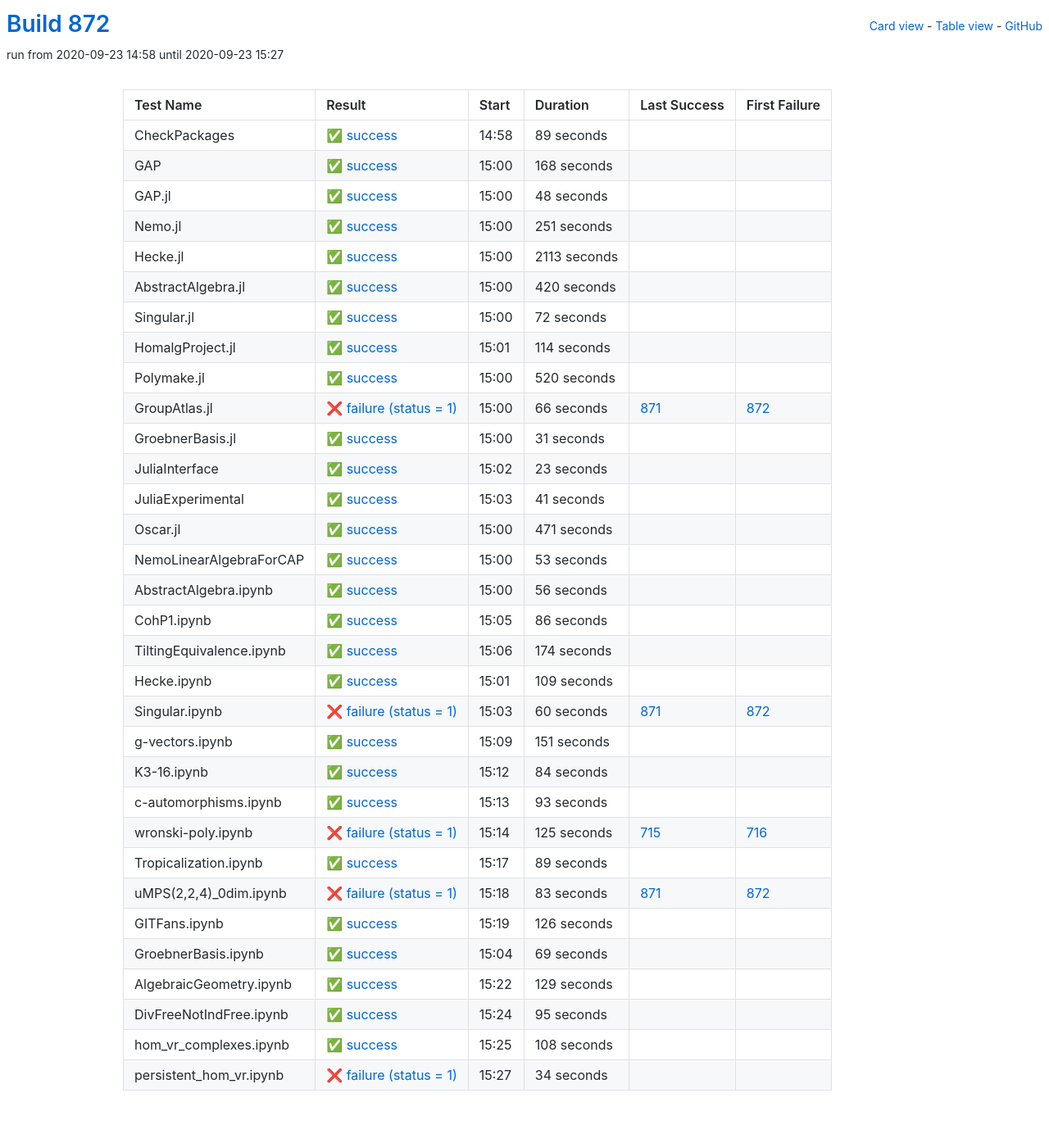
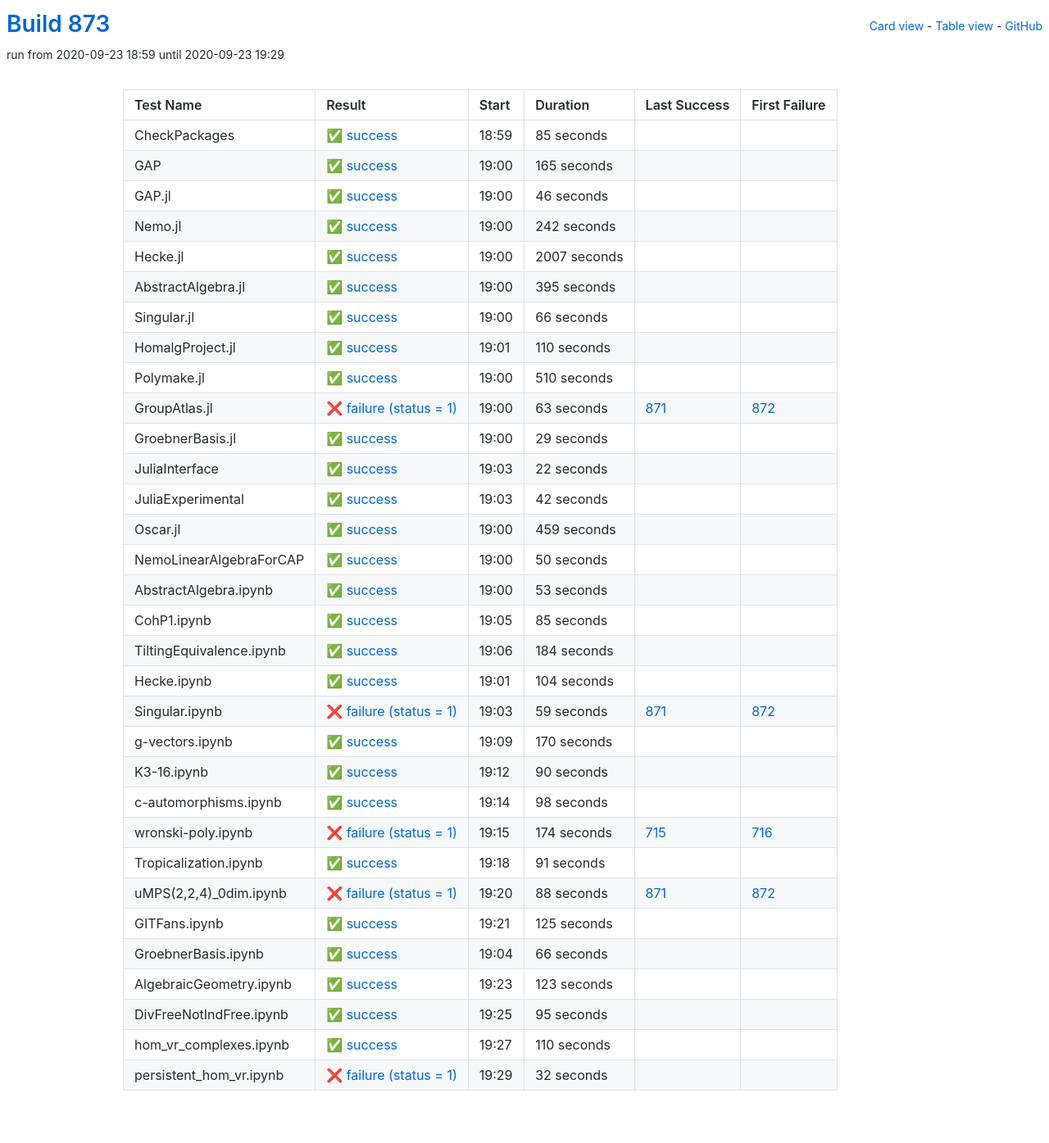
Before and after one commit to oscar-system/oscar-ci-status-stable, a Jekyll site: the page built from table.html, in a window 1280 px wide. Shown: the whole page at 82% size. Built offline with Jekyll 4.4.1, drawn with Linux system fonts in a browser that asks for light colours.

Commit message:
Build #873

```diff
--- a/_data/ci.yml
+++ b/_data/ci.yml
@@ -1,6 +1,6 @@
 ---
-build: 872
-build_url: https://oscarci.mathematik.uni-kl.de/job/oscar-stable/872/
+build: 873
+build_url: https://oscarci.mathematik.uni-kl.de/job/oscar-stable/873/
 job: oscar-stable
 organization: oscar-system
 repo: oscar-ci-status-stable
@@ -8,176 +8,188 @@ repourl: https://github.com/oscar-system/oscar-ci-status-stable
 tests:
 - name: CheckPackages
   id: checkpackages
-  log: https://oscarci.mathematik.uni-kl.de/job/oscar-stable/872/artifact/logs/build-872/CheckPackages.log
-  start: 2020-09-23 14:58
+  log: https://oscarci.mathematik.uni-kl.de/job/oscar-stable/873/artifact/logs/build-873/CheckPackages.log
+  start: 2020-09-23 18:59
   success: true
   exitcode: 0
   status: success
-  duration: 89
+  duration: 85
   last_success: false
   last_success_url:
   first_failure: false
   first_failure_url:
 - name: GAP
   id: gap
-  log: https://oscarci.mathematik.uni-kl.de/job/oscar-stable/872/artifact/logs/build-872/GAP.log
-  start: 2020-09-23 15:00
+  log: https://oscarci.mathematik.uni-kl.de/job/oscar-stable/873/artifact/logs/build-873/GAP.log
+  start: 2020-09-23 19:00
   success: true
   exitcode: 0
   status: success
-  duration: 168
+  duration: 165
   last_success: false
   last_success_url:
   first_failure: false
   first_failure_url:
 - name: GAP.jl
   id: gap-jl
-  log: https://oscarci.mathematik.uni-kl.de/job/oscar-stable/872/artifact/logs/build-872/GAP.jl.log
-  start: 2020-09-23 15:00
+  log: https://oscarci.mathematik.uni-kl.de/job/oscar-stable/873/artifact/logs/build-873/GAP.jl.log
+  start: 2020-09-23 19:00
   success: true
   exitcode: 0
   status: success
-  duration: 48
+  duration: 46
   last_success: false
   last_success_url:
   first_failure: false
   first_failure_url:
 - name: Nemo.jl
   id: nemo-jl
-  log: https://oscarci.mathematik.uni-kl.de/job/oscar-stable/872/artifact/logs/build-872/Nemo.jl.log
-  start: 2020-09-23 15:00
+  log: https://oscarci.mathematik.uni-kl.de/job/oscar-stable/873/artifact/logs/build-873/Nemo.jl.log
+  start: 2020-09-23 19:00
   success: true
   exitcode: 0
   status: success
-  duration: 251
+  duration: 242
   last_success: false
   last_success_url:
   first_failure: false
   first_failure_url:
 - name: Hecke.jl
   id: hecke-jl
-  log: https://oscarci.mathematik.uni-kl.de/job/oscar-stable/872/artifact/logs/build-872/Hecke.jl.log
-  start: 2020-09-23 15:00
+  log: https://oscarci.mathematik.uni-kl.de/job/oscar-stable/873/artifact/logs/build-873/Hecke.jl.log
+  start: 2020-09-23 19:00
   success: true
   exitcode: 0
   status: success
-  duration: 2113
+  duration: 2007
   last_success: false
   last_success_url:
   first_failure: false
   first_failure_url:
 - name: AbstractAlgebra.jl
   id: abstractalgebra-jl
-  log: https://oscarci.mathematik.uni-kl.de/job/oscar-stable/872/artifact/logs/build-872/AbstractAlgebra.jl.log
-  start: 2020-09-23 15:00
+  log: https://oscarci.mathematik.uni-kl.de/job/oscar-stable/873/artifact/logs/build-873/AbstractAlgebra.jl.log
+  start: 2020-09-23 19:00
   success: true
   exitcode: 0
   status: success
-  duration: 420
+  duration: 395
   last_success: false
   last_success_url:
   first_failure: false
   first_failure_url:
 - name: Singular.jl
   id: singular-jl
-  log: https://oscarci.mathematik.uni-kl.de/job/oscar-stable/872/artifact/logs/build-872/Singular.jl.log
-  start: 2020-09-23 15:00
+  log: https://oscarci.mathematik.uni-kl.de/job/oscar-stable/873/artifact/logs/build-873/Singular.jl.log
+  start: 2020-09-23 19:00
   success: true
   exitcode: 0
   status: success
-  duration: 72
+  duration: 66
   last_success: false
   last_success_url:
   first_failure: false
   first_failure_url:
 - name: HomalgProject.jl
   id: homalgproject-jl
-  log: https://oscarci.mathematik.uni-kl.de/job/oscar-stable/872/artifact/logs/build-872/HomalgProject.jl.log
-  start: 2020-09-23 15:01
+  log: https://oscarci.mathematik.uni-kl.de/job/oscar-stable/873/artifact/logs/build-873/HomalgProject.jl.log
+  start: 2020-09-23 19:01
   success: true
   exitcode: 0
   status: success
-  duration: 114
+  duration: 110
   last_success: false
   last_success_url:
   first_failure: false
   first_failure_url:
 - name: Polymake.jl
   id: polymake-jl
-  log: https://oscarci.mathematik.uni-kl.de/job/oscar-stable/872/artifact/logs/build-872/Polymake.jl.log
-  start: 2020-09-23 15:00
+  log: https://oscarci.mathematik.uni-kl.de/job/oscar-stable/873/artifact/logs/build-873/Polymake.jl.log
+  start: 2020-09-23 19:00
   success: true
   exitcode: 0
   status: success
-  duration: 520
+  duration: 510
   last_success: false
   last_success_url:
   first_failure: false
   first_failure_url:
 - name: GroupAtlas.jl
   id: groupatlas-jl
-  log: https://oscarci.mathematik.uni-kl.de/job/oscar-stable/872/artifact/logs/build-872/GroupAtlas.jl.log
-  start: 2020-09-23 15:00
+  log: https://oscarci.mathematik.uni-kl.de/job/oscar-stable/873/artifact/logs/build-873/GroupAtlas.jl.log
+  start: 2020-09-23 19:00
   success: false
   exitcode: 1
   status: failure
-  duration: 66
+  duration: 63
   last_success: 871
   last_success_url: https://oscarci.mathematik.uni-kl.de/job/oscar-stable/871/
   first_failure: 872
   first_failure_url: https://oscarci.mathematik.uni-kl.de/job/oscar-stable/872/
 - name: GroebnerBasis.jl
   id: groebnerbasis-jl
-  log: https://oscarci.mathematik.uni-kl.de/job/oscar-stable/872/artifact/logs/build-872/GroebnerBasis.jl.log
-  start: 2020-09-23 15:00
+  log: https://oscarci.mathematik.uni-kl.de/job/oscar-stable/873/artifact/logs/build-873/GroebnerBasis.jl.log
+  start: 2020-09-23 19:00
   success: true
   exitcode: 0
   status: success
-  duration: 31
+  duration: 29
   last_success: false
   last_success_url:
   first_failure: false
   first_failure_url:
 - name: JuliaInterface
   id: juliainterface
-  log: https://oscarci.mathematik.uni-kl.de/job/oscar-stable/872/artifact/logs/build-872/JuliaInterface.log
-  start: 2020-09-23 15:02
+  log: https://oscarci.mathematik.uni-kl.de/job/oscar-stable/873/artifact/logs/build-873/JuliaInterface.log
+  start: 2020-09-23 19:03
   success: true
   exitcode: 0
   status: success
-  duration: 23
+  duration: 22
   last_success: false
   last_success_url:
   first_failure: false
   first_failure_url:
 - name: JuliaExperimental
   id: juliaexperimental
-  log: https://oscarci.mathematik.uni-kl.de/job/oscar-stable/872/artifact/logs/build-872/JuliaExperimental.log
-  start: 2020-09-23 15:03
+  log: https://oscarci.mathematik.uni-kl.de/job/oscar-stable/873/artifact/logs/build-873/JuliaExperimental.log
+  start: 2020-09-23 19:03
   success: true
   exitcode: 0
   status: success
-  duration: 41
+  duration: 42
   last_success: false
   last_success_url:
   first_failure: false
   first_failure_url:
 - name: Oscar.jl
   id: oscar-jl
-  log: https://oscarci.mathematik.uni-kl.de/job/oscar-stable/872/artifact/logs/build-872/Oscar.jl.log
-  start: 2020-09-23 15:00
+  log: https://oscarci.mathematik.uni-kl.de/job/oscar-stable/873/artifact/logs/build-873/Oscar.jl.log
+  start: 2020-09-23 19:00
   success: true
   exitcode: 0
   status: success
-  duration: 471
+  duration: 459
   last_success: false
   last_success_url:
   first_failure: false
   first_failure_url:
 - name: NemoLinearAlgebraForCAP
   id: nemolinearalgebraforcap
-  log: https://oscarci.mathematik.uni-kl.de/job/oscar-stable/872/artifact/logs/build-872/NemoLinearAlgebraForCAP.log
-  start: 2020-09-23 15:00
+  log: https://oscarci.mathematik.uni-kl.de/job/oscar-stable/873/artifact/logs/build-873/NemoLinearAlgebraForCAP.log
+  start: 2020-09-23 19:00
+  success: true
+  exitcode: 0
+  status: success
+  duration: 50
+  last_success: false
+  last_success_url:
+  first_failure: false
+  first_failure_url:
+- name: AbstractAlgebra.ipynb
+  id: abstractalgebra-ipynb
+  log: https://oscarci.mathematik.uni-kl.de/job/oscar-stable/873/artifact/logs/build-873/AbstractAlgebra.ipynb.log
+  start: 2020-09-23 19:00
   success: true
   exitcode: 0
   status: success
@@ -186,178 +198,166 @@ tests:
   last_success_url:
   first_failure: false
   first_failure_url:
-- name: AbstractAlgebra.ipynb
-  id: abstractalgebra-ipynb
-  log: https://oscarci.mathematik.uni-kl.de/job/oscar-stable/872/artifact/logs/build-872/AbstractAlgebra.ipynb.log
-  start: 2020-09-23 15:00
+- name: CohP1.ipynb
+  id: cohp1-ipynb
+  log: https://oscarci.mathematik.uni-kl.de/job/oscar-stable/873/artifact/logs/build-873/CohP1.ipynb.log
+  start: 2020-09-23 19:05
   success: true
   exitcode: 0
   status: success
-  duration: 56
-  last_success: false
-  last_success_url:
-  first_failure: false
-  first_failure_url:
-- name: CohP1.ipynb
-  id: cohp1-ipynb
-  log: https://oscarci.mathematik.uni-kl.de/job/oscar-stable/872/artifact/logs/build-872/CohP1.ipynb.log
-  start: 2020-09-23 15:05
-  success: true
-  exitcode: 0
-  status: success
-  duration: 86
+  duration: 85
   last_success: false
   last_success_url:
   first_failure: false
   first_failure_url:
 - name: TiltingEquivalence.ipynb
   id: tiltingequivalence-ipynb
-  log: https://oscarci.mathematik.uni-kl.de/job/oscar-stable/872/artifact/logs/build-872/TiltingEquivalence.ipynb.log
-  start: 2020-09-23 15:06
+  log: https://oscarci.mathematik.uni-kl.de/job/oscar-stable/873/artifact/logs/build-873/TiltingEquivalence.ipynb.log
+  start: 2020-09-23 19:06
   success: true
   exitcode: 0
   status: success
-  duration: 174
+  duration: 184
   last_success: false
   last_success_url:
   first_failure: false
   first_failure_url:
 - name: Hecke.ipynb
   id: hecke-ipynb
-  log: https://oscarci.mathematik.uni-kl.de/job/oscar-stable/872/artifact/logs/build-872/Hecke.ipynb.log
-  start: 2020-09-23 15:01
+  log: https://oscarci.mathematik.uni-kl.de/job/oscar-stable/873/artifact/logs/build-873/Hecke.ipynb.log
+  start: 2020-09-23 19:01
   success: true
   exitcode: 0
   status: success
-  duration: 109
+  duration: 104
   last_success: false
   last_success_url:
   first_failure: false
   first_failure_url:
 - name: Singular.ipynb
   id: singular-ipynb
-  log: https://oscarci.mathematik.uni-kl.de/job/oscar-stable/872/artifact/logs/build-872/Singular.ipynb.log
-  start: 2020-09-23 15:03
+  log: https://oscarci.mathematik.uni-kl.de/job/oscar-stable/873/artifact/logs/build-873/Singular.ipynb.log
+  start: 2020-09-23 19:03
   success: false
   exitcode: 1
   status: failure
-  duration: 60
+  duration: 59
   last_success: 871
   last_success_url: https://oscarci.mathematik.uni-kl.de/job/oscar-stable/871/
   first_failure: 872
   first_failure_url: https://oscarci.mathematik.uni-kl.de/job/oscar-stable/872/
 - name: g-vectors.ipynb
   id: g-vectors-ipynb
-  log: https://oscarci.mathematik.uni-kl.de/job/oscar-stable/872/artifact/logs/build-872/g-vectors.ipynb.log
-  start: 2020-09-23 15:09
+  log: https://oscarci.mathematik.uni-kl.de/job/oscar-stable/873/artifact/logs/build-873/g-vectors.ipynb.log
+  start: 2020-09-23 19:09
   success: true
   exitcode: 0
   status: success
-  duration: 151
+  duration: 170
   last_success: false
   last_success_url:
   first_failure: false
   first_failure_url:
 - name: K3-16.ipynb
   id: k3-16-ipynb
-  log: https://oscarci.mathematik.uni-kl.de/job/oscar-stable/872/artifact/logs/build-872/K3-16.ipynb.log
-  start: 2020-09-23 15:12
+  log: https://oscarci.mathematik.uni-kl.de/job/oscar-stable/873/artifact/logs/build-873/K3-16.ipynb.log
+  start: 2020-09-23 19:12
   success: true
   exitcode: 0
   status: success
-  duration: 84
+  duration: 90
   last_success: false
   last_success_url:
   first_failure: false
   first_failure_url:
 - name: c-automorphisms.ipynb
   id: c-automorphisms-ipynb
-  log: https://oscarci.mathematik.uni-kl.de/job/oscar-stable/872/artifact/logs/build-872/c-automorphisms.ipynb.log
-  start: 2020-09-23 15:13
+  log: https://oscarci.mathematik.uni-kl.de/job/oscar-stable/873/artifact/logs/build-873/c-automorphisms.ipynb.log
+  start: 2020-09-23 19:14
   success: true
   exitcode: 0
   status: success
-  duration: 93
+  duration: 98
   last_success: false
   last_success_url:
   first_failure: false
   first_failure_url:
 - name: wronski-poly.ipynb
   id: wronski-poly-ipynb
-  log: https://oscarci.mathematik.uni-kl.de/job/oscar-stable/872/artifact/logs/build-872/wronski-poly.ipynb.log
-  start: 2020-09-23 15:14
+  log: https://oscarci.mathematik.uni-kl.de/job/oscar-stable/873/artifact/logs/build-873/wronski-poly.ipynb.log
+  start: 2020-09-23 19:15
   success: false
   exitcode: 1
   status: failure
-  duration: 125
+  duration: 174
   last_success: 715
   last_success_url: https://oscarci.mathematik.uni-kl.de/job/oscar-stable/715/
   first_failure: 716
   first_failure_url: https://oscarci.mathematik.uni-kl.de/job/oscar-stable/716/
 - name: Tropicalization.ipynb
   id: tropicalization-ipynb
-  log: https://oscarci.mathematik.uni-kl.de/job/oscar-stable/872/artifact/logs/build-872/Tropicalization.ipynb.log
-  start: 2020-09-23 15:17
+  log: https://oscarci.mathematik.uni-kl.de/job/oscar-stable/873/artifact/logs/build-873/Tropicalization.ipynb.log
+  start: 2020-09-23 19:18
   success: true
   exitcode: 0
   status: success
-  duration: 89
+  duration: 91
   last_success: false
   last_success_url:
   first_failure: false
   first_failure_url:
 - name: uMPS(2,2,4)_0dim.ipynb
   id: umps-2-2-4-0dim-ipynb
-  log: https://oscarci.mathematik.uni-kl.de/job/oscar-stable/872/artifact/logs/build-872/uMPS-2-2-4-_0dim.ipynb.log
-  start: 2020-09-23 15:18
+  log: https://oscarci.mathematik.uni-kl.de/job/oscar-stable/873/artifact/logs/build-873/uMPS-2-2-4-_0dim.ipynb.log
+  start: 2020-09-23 19:20
   success: false
   exitcode: 1
   status: failure
-  duration: 83
+  duration: 88
   last_success: 871
   last_success_url: https://oscarci.mathematik.uni-kl.de/job/oscar-stable/871/
   first_failure: 872
   first_failure_url: https://oscarci.mathematik.uni-kl.de/job/oscar-stable/872/
 - name: GITFans.ipynb
   id: gitfans-ipynb
-  log: https://oscarci.mathematik.uni-kl.de/job/oscar-stable/872/artifact/logs/build-872/GITFans.ipynb.log
-  start: 2020-09-23 15:19
+  log: https://oscarci.mathematik.uni-kl.de/job/oscar-stable/873/artifact/logs/build-873/GITFans.ipynb.log
+  start: 2020-09-23 19:21
   success: true
   exitcode: 0
   status: success
-  duration: 126
+  duration: 125
   last_success: false
   last_success_url:
   first_failure: false
   first_failure_url:
 - name: GroebnerBasis.ipynb
   id: groebnerbasis-ipynb
-  log: https://oscarci.mathematik.uni-kl.de/job/oscar-stable/872/artifact/logs/build-872/GroebnerBasis.ipynb.log
-  start: 2020-09-23 15:04
+  log: https://oscarci.mathematik.uni-kl.de/job/oscar-stable/873/artifact/logs/build-873/GroebnerBasis.ipynb.log
+  start: 2020-09-23 19:04
   success: true
   exitcode: 0
   status: success
-  duration: 69
+  duration: 66
   last_success: false
   last_success_url:
   first_failure: false
   first_failure_url:
 - name: AlgebraicGeometry.ipynb
   id: algebraicgeometry-ipynb
-  log: https://oscarci.mathematik.uni-kl.de/job/oscar-stable/872/artifact/logs/build-872/AlgebraicGeometry.ipynb.log
-  start: 2020-09-23 15:22
+  log: https://oscarci.mathematik.uni-kl.de/job/oscar-stable/873/artifact/logs/build-873/AlgebraicGeometry.ipynb.log
+  start: 2020-09-23 19:23
   success: true
   exitcode: 0
   status: success
-  duration: 129
+  duration: 123
   last_success: false
   last_success_url:
   first_failure: false
   first_failure_url:
 - name: DivFreeNotIndFree.ipynb
   id: divfreenotindfree-ipynb
-  log: https://oscarci.mathematik.uni-kl.de/job/oscar-stable/872/artifact/logs/build-872/DivFreeNotIndFree.ipynb.log
-  start: 2020-09-23 15:24
+  log: https://oscarci.mathematik.uni-kl.de/job/oscar-stable/873/artifact/logs/build-873/DivFreeNotIndFree.ipynb.log
+  start: 2020-09-23 19:25
   success: true
   exitcode: 0
   status: success
@@ -368,24 +368,24 @@ tests:
   first_failure_url:
 - name: hom_vr_complexes.ipynb
   id: hom-vr-complexes-ipynb
-  log: https://oscarci.mathematik.uni-kl.de/job/oscar-stable/872/artifact/logs/build-872/hom_vr_complexes.ipynb.log
-  start: 2020-09-23 15:25
+  log: https://oscarci.mathematik.uni-kl.de/job/oscar-stable/873/artifact/logs/build-873/hom_vr_complexes.ipynb.log
+  start: 2020-09-23 19:27
   success: true
   exitcode: 0
   status: success
-  duration: 108
+  duration: 110
   last_success: false
   last_success_url:
   first_failure: false
   first_failure_url:
 - name: persistent_hom_vr.ipynb
   id: persistent-hom-vr-ipynb
-  log: https://oscarci.mathematik.uni-kl.de/job/oscar-stable/872/artifact/logs/build-872/persistent_hom_vr.ipynb.log
-  start: 2020-09-23 15:27
+  log: https://oscarci.mathematik.uni-kl.de/job/oscar-stable/873/artifact/logs/build-873/persistent_hom_vr.ipynb.log
+  start: 2020-09-23 19:29
   success: false
   exitcode: 1
   status: failure
-  duration: 34
+  duration: 32
   last_success: false
   last_success_url:
   first_failure: false
```
Also changed, not shown: README.md.
